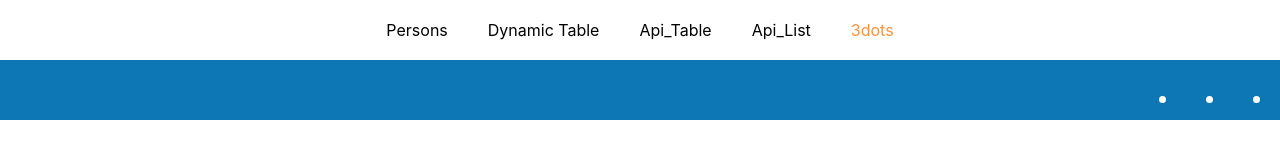
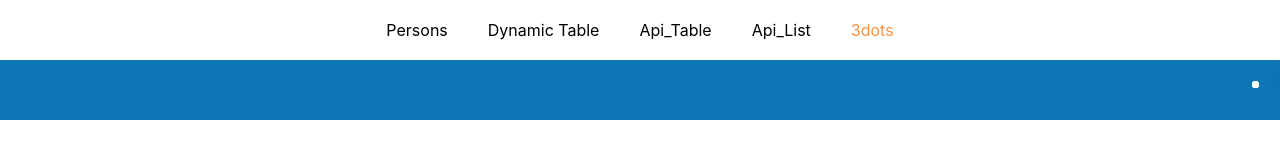
Before and after one commit to Gagandeep-Kaur-01/React, a React (Create React App) app in the folder routing_assignment/: page /dropdown in a window 1280 px wide. Shown: the top 160 px of the page. Built offline with nearby package versions, Linux system fonts and the light colour scheme.

Commit message:
updated css and aligned the dropdown towards right

```diff
--- a/routing_assignment/src/Components/3dots/dropdown.css
+++ b/routing_assignment/src/Components/3dots/dropdown.css
@@ -1,20 +1,36 @@
 .header{
     width: 100%;
-    background-color: #0d77b6 ;
+    background-color: #0d77b6;
     height: 60px;
 }
 .header:hover, .header:focus {
-    background-color: #033552 ;
+    background-color: #0d77b6;
 }
+/*.dropdown {
+    display: inline-block;
+}*/
 .dropdown {
-    display: inline-block;
-}
+    position: absolute;
+    z-index: 2;
+    border: 1px solid rgba(0, 0, 0, 0.04);
+    box-shadow: 0 16px 24px 2px rgba(0, 0, 0, 0.14);
+    right:0em;
+  }
 .dropbtn {
-    font-size: 16px;
     cursor: pointer;
     position: fixed;
 }
 .icons li {
+    background: none repeat scroll 0 0 white;
+    height: 7px;
+    width: 7px;
+    margin-right: 10px;
+    margin-top: 5px;
+    margin-left: 0;
+    float: right;
+    border-radius:50%;
+}
+/*.icons li {
     background: none repeat scroll 0 0 white;
     height: 7px;
     width: 7px;
@@ -23,10 +39,11 @@
     margin-right: 10px;
     margin-top: 5px;
     margin-left: 0;
-    vertical-align: top;
+    vertical-align: top!important ;
     border-radius:50%;
     float: right;
-}
+    display:grid;
+}*/
 .btn-right {
     position: absolute;
     right: 0em;
@@ -34,14 +51,21 @@
 .dropdown-content {
     overflow: auto;
     position: absolute;
-    margin-top: 45px;
+    /*margin-top: 45px;*/
+    margin-top: 60px;
     background-color: #f9f9f9;
-    min-width: 60px;
+    min-width: 160px;
     box-shadow: 0px 8px 16px 0px rgba(0,0,0,0.2);
-
-    float: right;
+    right: 0.5em;
 }
 .dropdown-content a {
+    color: red;
+    padding: 12px 16px;
+    text-decoration: none;
+    display: block;
+    will-change: transform;
+}
+.dropdown-content li {
     color: red;
     padding: 12px 16px;
     text-decoration: none;
@@ -53,3 +77,14 @@
 .show {
     display:block;float: right;
 }
+.button {
+    width: 50px;
+    border: 0;
+    background-color:  #0d77b6;
+    color: #fff;
+    cursor: pointer;
+    outline: 0;
+    font-size: 40px;
+    float: right;
+    right: 0.5em;
+  }
--- a/routing_assignment/src/Components/3dots/dropdown.js
+++ b/routing_assignment/src/Components/3dots/dropdown.js
@@ -26,7 +26,7 @@ class Dropdown extends Component {
             {/*--three dots menu-- */}
             <div class="dropdown">
                 {/*--three dots--*/}
-                <ul className="dropbtn icons btn-right" onClick={this.showDropdown}>
+                <ul className="dropbtn icons btn-right" onClick={this.showDropdown} >
                     <li></li>
                     <li></li>
                     <li></li>
```
